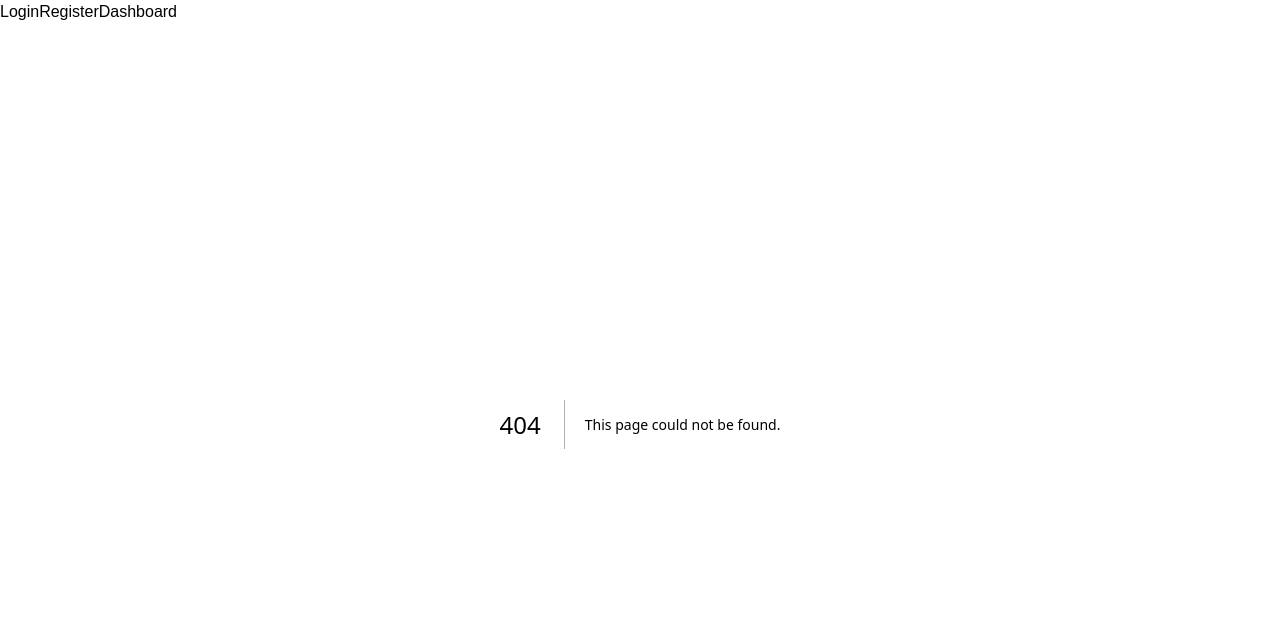
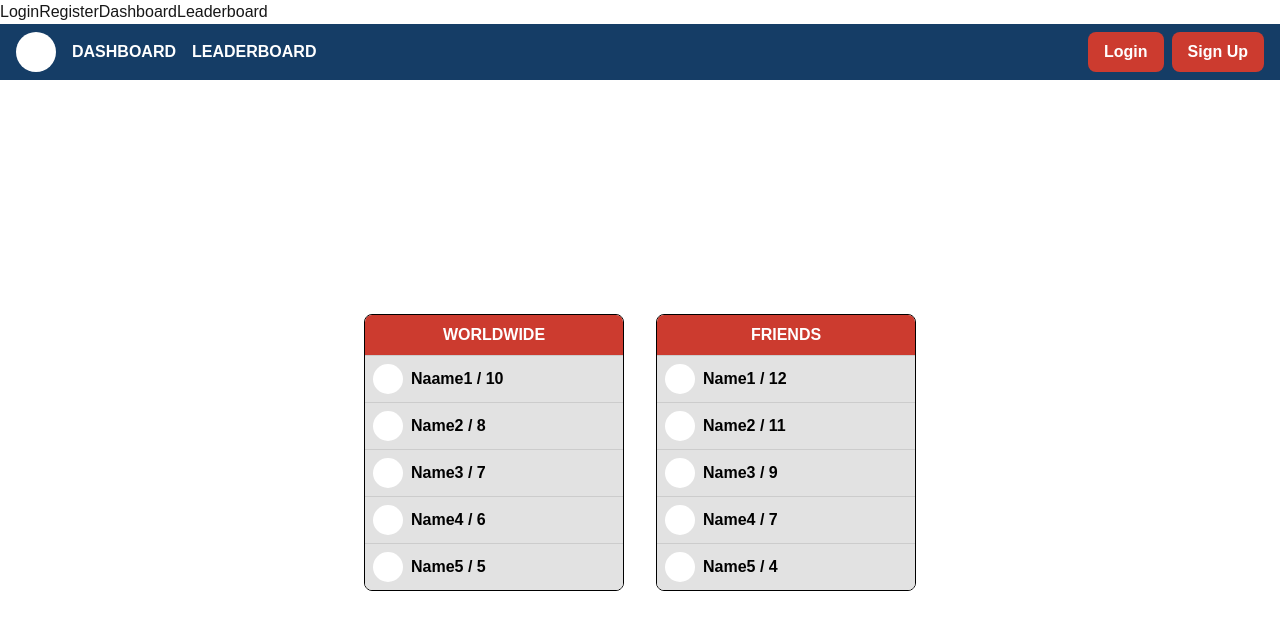
Before and after one commit to KRMed/SavingsBuddy, a Next.js app: page /leaderboard in a window 1280 px wide. Before the commit this address had no page. Shown: the top 630 px of the page. Built offline with nearby package versions, Linux system fonts and the light colour scheme.

Commit message:
added leaderboard page and updated the header navigation

```diff
--- /dev/null
+++ b/src/app/leaderboard/page.js
@@ -0,0 +1,141 @@
+'use client';
+import React, { useEffect, useState } from 'react';
+
+export default function LeaderboardPage() {
+  const [worldwide, setWorldwide] = useState([]);
+  const [friends, setFriends] = useState([]);
+
+  useEffect(() => {
+    setWorldwide([
+      { name: 'Naame1', streak: 10 },
+      { name: 'Name2', streak: 8 },
+      { name: 'Name3', streak: 7 },
+      { name: 'Name4', streak: 6 },
+      { name: 'Name5', streak: 5 }
+    ]);
+
+    setFriends([
+      { name: 'Name1', streak: 12 },
+      { name: 'Name2', streak: 11 },
+      { name: 'Name3', streak: 9 },
+      { name: 'Name4', streak: 7 },
+      { name: 'Name5', streak: 4 }
+    ]);
+  }, []);
+
+  const renderEntries = (entries) =>
+    entries.map((entry, index) => (
+      <div key={index} style={{
+        display: 'flex',
+        alignItems: 'center',
+        backgroundColor: '#e2e2e2',
+        padding: '0.5rem',
+        borderTop: '1px solid #ccc'
+      }}>
+        <div style={{
+          width: 30,
+          height: 30,
+          background: 'white',
+          borderRadius: '50%',
+          marginRight: '0.5rem',
+          flexShrink: 0
+        }}></div>
+        <span style={{ fontWeight: 'bold', color: 'black' }}>{entry.name} / {entry.streak}</span>
+      </div>
+    ));
+
+  return (
+    <div style={{ height: '100vh', backgroundColor: 'white', display: 'flex', flexDirection: 'column' }}>
+      {/* Header */}
+      <header style={{
+        backgroundColor: '#153d66',
+        color: 'white',
+        display: 'flex',
+        justifyContent: 'space-between',
+        alignItems: 'center',
+        padding: '0.5rem 1rem'
+      }}>
+        <div style={{ display: 'flex', alignItems: 'center' }}>
+          <div style={{
+            width: 40,
+            height: 40,
+            background: 'white',
+            borderRadius: '50%',
+            marginRight: '1rem'
+          }}></div>
+          <nav>
+            <a href="/register" style={{ marginRight: '1rem', color: 'white', textDecoration: 'none', fontWeight: 'bold' }}>DASHBOARD</a>
+            <a href="/leaderboard" style={{ marginRight: '1rem', color: 'white', textDecoration: 'none', fontWeight: 'bold' }}>LEADERBOARD</a>
+          </nav>
+        </div>
+        <div>
+          <a href="/login">
+            <button style={{
+              marginRight: '0.5rem',
+              padding: '0.5rem 1rem',
+              border: 'none',
+              borderRadius: '8px',
+              backgroundColor: '#cc3b2f',
+              color: 'white',
+              fontWeight: 'bold',
+              cursor: 'pointer'
+            }}>Login</button>
+          </a>
+          <a href="/register">
+            <button style={{
+              padding: '0.5rem 1rem',
+              border: 'none',
+              borderRadius: '8px',
+              backgroundColor: '#cc3b2f',
+              color: 'white',
+              fontWeight: 'bold',
+              cursor: 'pointer'
+            }}>Sign Up</button>
+          </a>
+        </div>
+      </header>
+      <main style={{
+        flex: 1,
+        padding: '2rem',
+        display: 'flex',
+        justifyContent: 'center',
+        alignItems: 'center'
+      }}>
+        <section style={{ display: 'flex', gap: '2rem' }}>
+          <div style={{
+            border: '1px solid black',
+            borderRadius: '8px',
+            overflow: 'hidden',
+            width: '260px',
+            backgroundColor: 'white'
+          }}>
+            <div style={{
+              backgroundColor: '#cc3b2f',
+              color: 'white',
+              fontWeight: 'bold',
+              textAlign: 'center',
+              padding: '0.5rem'
+            }}>WORLDWIDE</div>
+            {renderEntries(worldwide)}
+          </div>
+          <div style={{
+            border: '1px solid black',
+            borderRadius: '8px',
+            overflow: 'hidden',
+            width: '260px',
+            backgroundColor: 'white'
+          }}>
+            <div style={{
+              backgroundColor: '#cc3b2f',
+              color: 'white',
+              fontWeight: 'bold',
+              textAlign: 'center',
+              padding: '0.5rem'
+            }}>FRIENDS</div>
+            {renderEntries(friends)}
+          </div>
+        </section>
+      </main>
+    </div>
+  );
+}
--- a/src/app/register/page.js
+++ b/src/app/register/page.js
@@ -1,8 +1,8 @@
 'use client';
 
 import { useState } from 'react';
-import { supabase } from '../supabaseClient';
 import { useRouter } from 'next/navigation';
+import { supabase } from '../supabaseClient'; // adjust path if needed
 
 export default function Register() {
   const [email, setEmail] = useState('');
@@ -30,27 +30,38 @@ export default function Register() {
 
     setLoading(false);
   };
+
+  const goToLeaderboard = () => {
+    router.push('/leaderboard');
+  };
+
   return (
-        // barebones registration form, change as needed
-        // need to change popup
-        <main>
+    <main style={{ padding: '2rem', maxWidth: '400px', margin: '0 auto' }}>
       <h1>Register</h1>
       <form onSubmit={handleRegister}>
         <input
           type="email"
           placeholder="Email"
           onChange={(e) => setEmail(e.target.value)}
-                /><br />
+          required
+        /><br /><br />
         <input
           type="password"
           placeholder="Password"
           onChange={(e) => setPassword(e.target.value)}
-                /><br />
+          required
+        /><br /><br />
         <button type="submit" disabled={loading}>
           {loading ? 'Registering...' : 'Register'}
         </button>
       </form>
       {error && <p style={{ color: 'red' }}>{error}</p>}
+
+      <hr style={{ margin: '2rem 0' }} />
+
+      <button onClick={goToLeaderboard} style={{ padding: '0.5rem 1rem' }}>
+        Go to Leaderboard
+      </button>
     </main>
   );
 }
--- a/src/components/Header.js
+++ b/src/components/Header.js
@@ -5,6 +5,7 @@ const Header = () => {
             <a href="/login">Login</a>
             <a href="/register">Register</a>
             <a href="/dashboard">Dashboard</a>
+            <a href="/leaderboard">Leaderboard</a>
         </div>
 
     );
```
Lines whose indentation alone changed are shown as unchanged.
